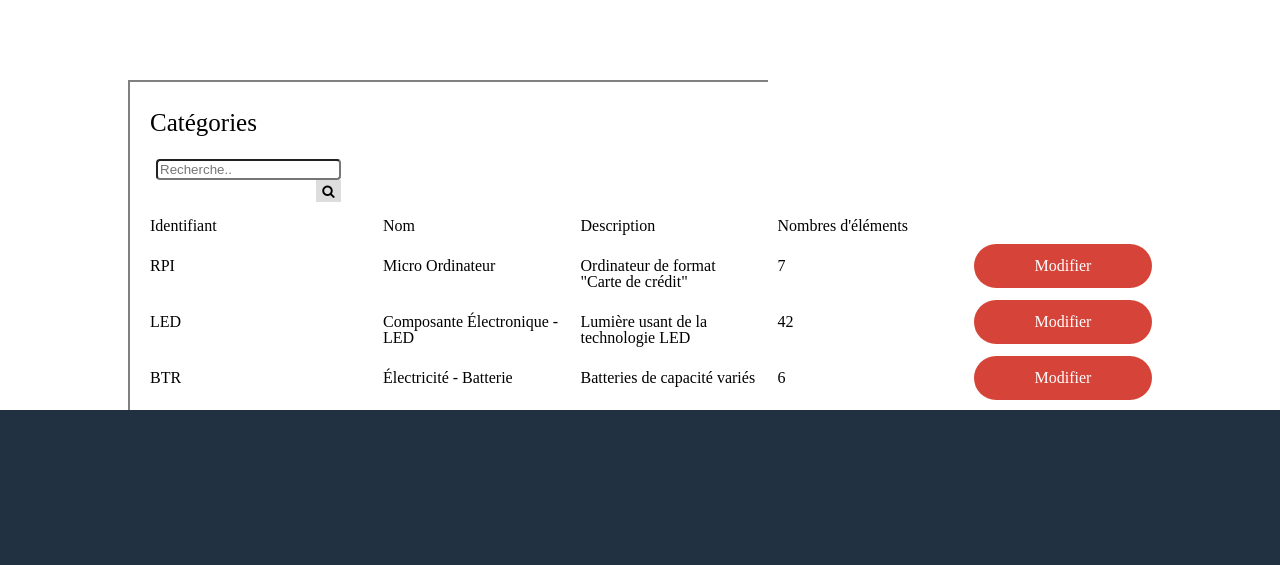
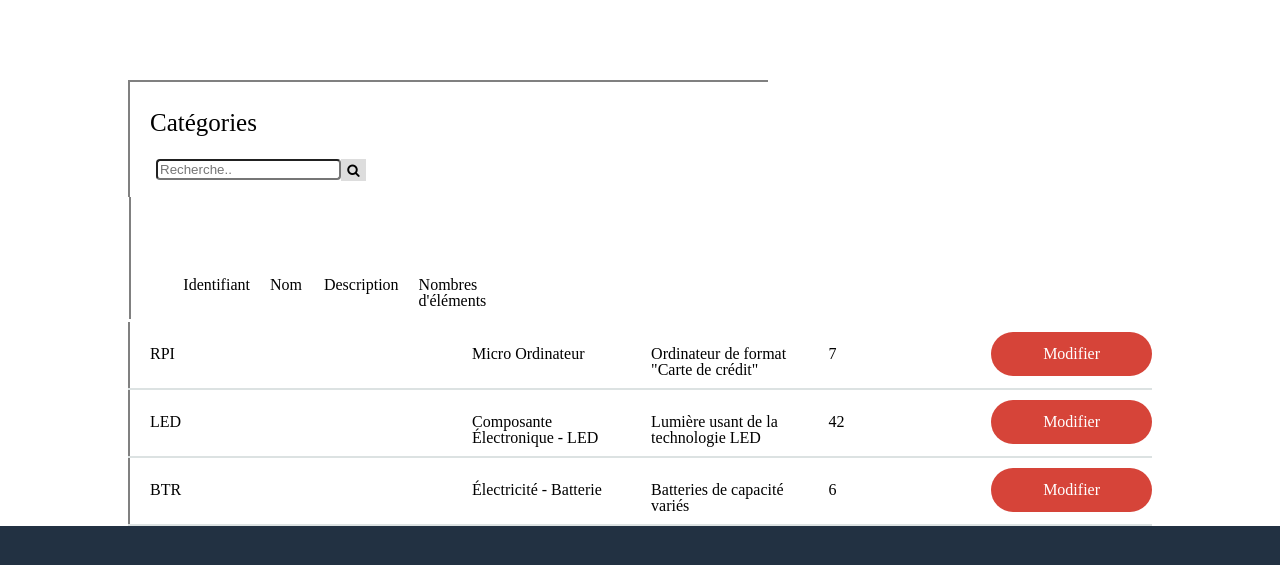
Before and after one commit to eloiselle/InventaireJEYBOX, a PHP site: page /categorie.php in a window 1280 px wide. Shown: the part 53-618 px from the top of the page. Run offline with PHP 8.4, Linux system fonts and the light colour scheme; lists and menus that the app fills with data are empty.

Commit message:
class item attribuer au tr

```diff
--- a/categorie.php
+++ b/categorie.php
@@ -40,7 +40,7 @@
       </tr>
 
       <!-- En-tête de table -->
-      <tr class="lstCategorie">
+      <tr class="itemSelection">
         <th>Identifiant</th>
         <th>Nom</th>
         <th>Description</th>
@@ -48,7 +48,7 @@
       </tr>
 
       <!-- Catégorie #1 -->
-      <tr class="lstCategorie">
+      <tr class="item">
         <th>RPI</th>
         <th>Micro Ordinateur</th>
         <th>Ordinateur de format "Carte de crédit"</th>
@@ -57,7 +57,7 @@
       </tr>
 
       <!-- Catégorie #2 -->
-      <tr class="lstCategorie">
+      <tr class="item">
         <th>LED</th>
         <th>Composante Électronique - LED</th>
         <th>Lumière usant de la technologie LED</th>
@@ -66,7 +66,7 @@
       </tr>
 
       <!-- Catégorie #3 -->
-      <tr class="lstCategorie">
+      <tr class="item">
         <th>BTR</th>
         <th>Électricité - Batterie</th>
         <th>Batteries de capacité variés</th>
```
